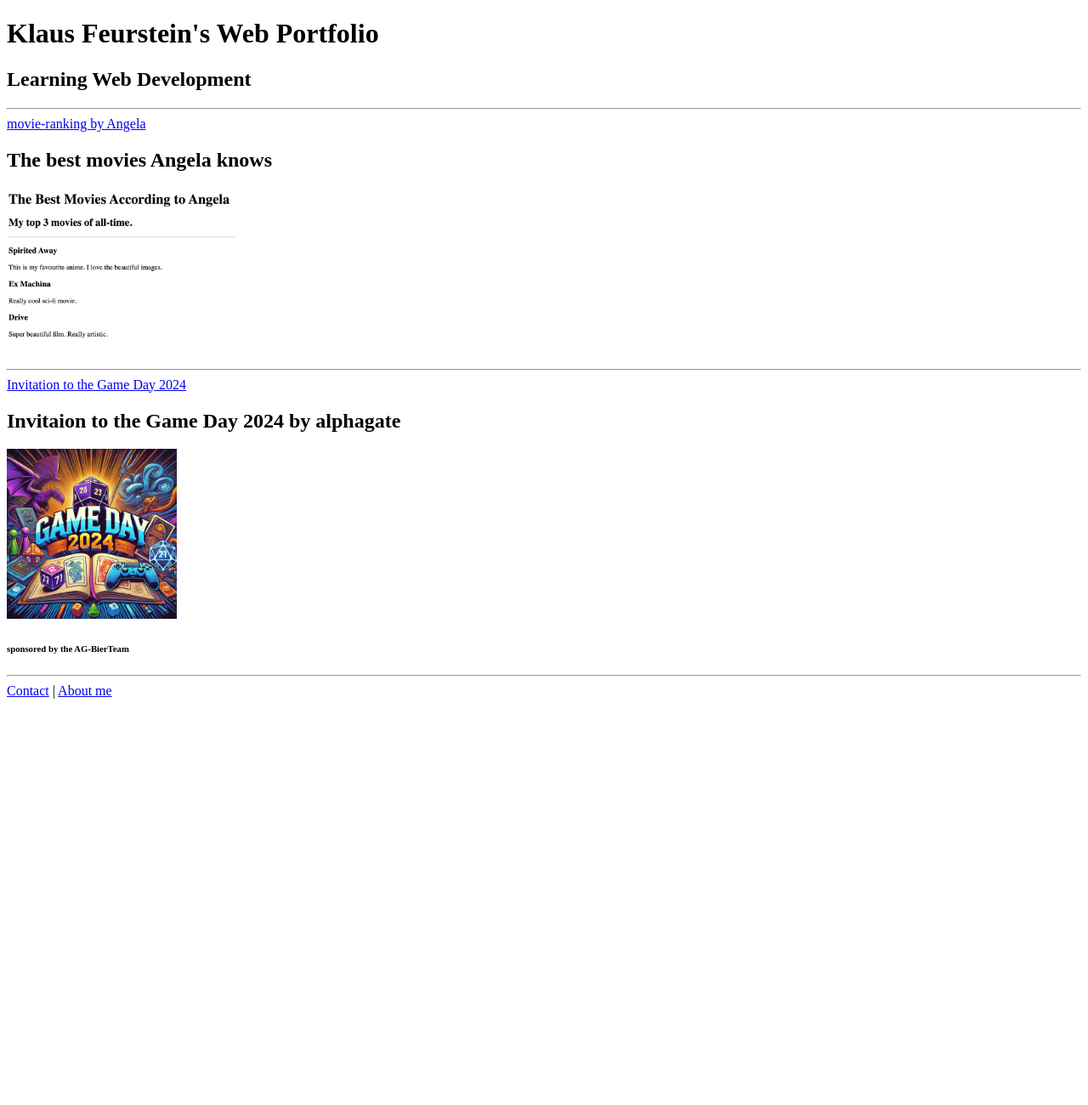
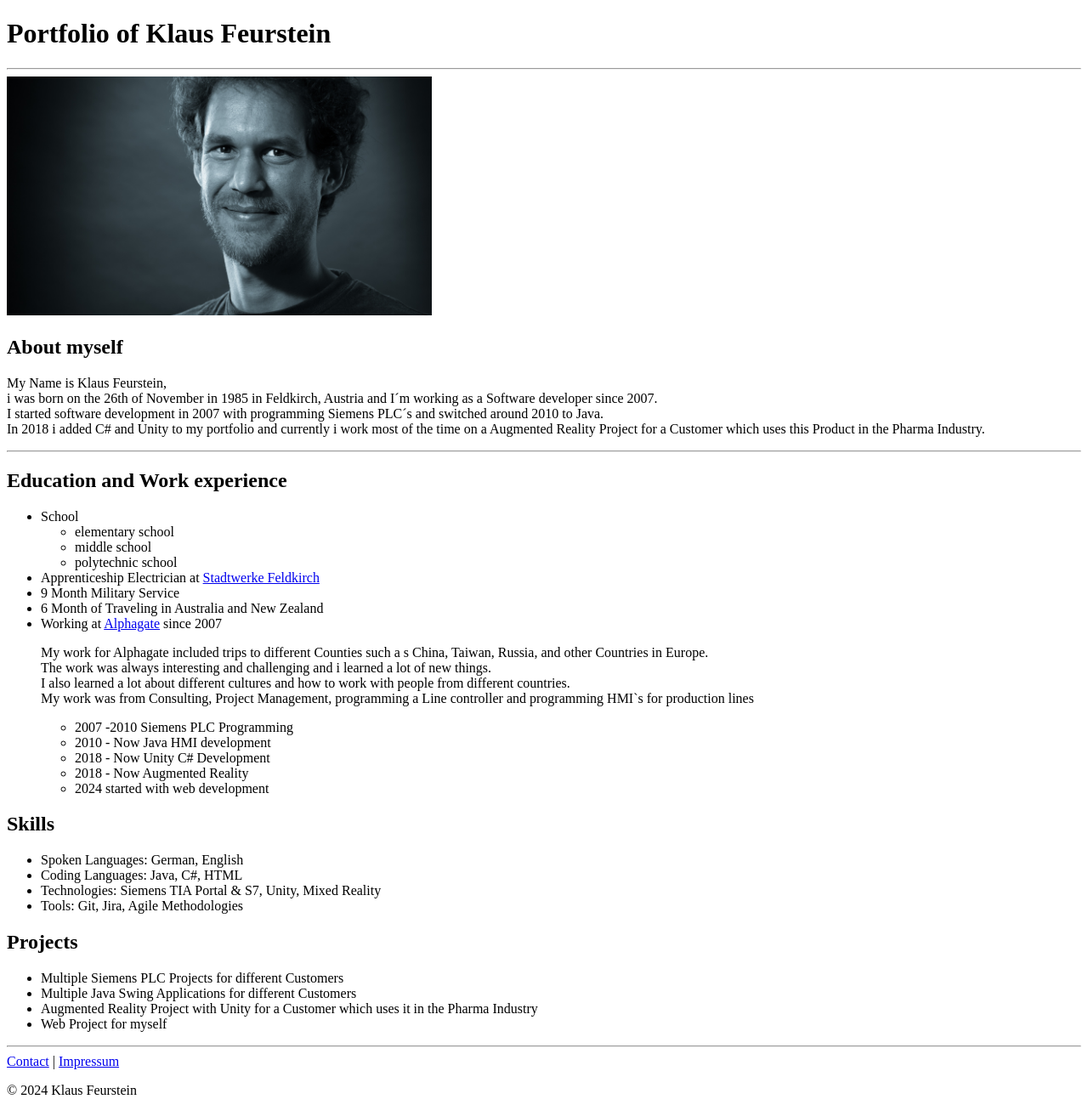
Before and after one commit to KlausFeurstein/html-portfolio, a plain HTML site: page index.html in a window 1280 px wide. Shown: the whole page at 85% size. Before the commit the page ends 830 px from the top, so only its background shows below. Drawn offline with Linux system fonts and the light colour scheme.

```diff
--- a/index.html
+++ b/index.html
@@ -1,45 +1,96 @@
 <!DOCTYPE html>
- <html lang="en">
-    <head>
-        <meta charset="UTF-8">
-        <title>Portfolio of Klaus Feurstein</title>
-    </head>
-    <body>
-        <h1>Klaus Feurstein's Web Portfolio</h1>
-        <h2>Learning Web Development</h2>
+<html lang="en">
+  <head>
+    <meta charset="UTF-8" />
+    <meta name="viewport" content="width=device-width, initial-scale=1.0" />
+    <title>Klaus Feurstein - Software Developer</title>
+  </head>
+  <body>
+    <h1>Portfolio of Klaus Feurstein</h1>
+    <hr />
+    <img
+      src="./assets/images/kfe.jpg"
+      alt="Image of Klaus Feurstein"
+      width="500"
+    />
 
-        <hr>
+    <h2>About myself</h2>
+    <p>
+      My Name is Klaus Feurstein, <br />i was born on the 26th of November in
+      1985 in Feldkirch, Austria and I´m working as a Software developer since
+      2007. <br />
+      I started software development in 2007 with programming Siemens PLC´s and
+      switched around 2010 to Java. <br />In 2018 i added C# and Unity to my
+      portfolio and currently i work most of the time on a Augmented Reality
+      Project for a Customer which uses this Product in the Pharma Industry.
+    </p>
+    <hr />
 
-        <a href="./public/movie-ranking.html"> movie-ranking by Angela</a>
+    <h2>Education and Work experience</h2>
 
-        <h2>The best movies Angela knows</h2>
-        <img src="./assets/images/movie-ranking.png" alt="Movie Ranking screenshots" height="200">
+    <ul>
+      <li>School</li>
+      <ul>
+        <li>elementary school</li>
+        <li>middle school</li>
+        <li>polytechnic school</li>
+      </ul>
+      <li>
+        Apprenticeship Electrician at
+        <a
+          href="https://www.stadtwerke-feldkirch.at/unsere-bereiche/elektrotechnik/elektroinstallationen"
+          >Stadtwerke Feldkirch</a
+        >
+      </li>
+      <li>9 Month Military Service</li>
+      <li>6 Month of Traveling in Australia and New Zealand</li>
+      <li>
+        Working at <a href="https://alphagate.eu"> Alphagate</a> since 2007
+      </li>
+      <p>
+        My work for Alphagate included trips to different Counties such a s
+        China, Taiwan, Russia, and other Countries in Europe. <br />
+        The work was always interesting and challenging and i learned a lot of
+        new things. <br />
+        I also learned a lot about different cultures and how to work with
+        people from different countries. <br />
+        My work was from Consulting, Project Management, programming a Line
+        controller and programming HMI`s for production lines
+      </p>
+      <ul>
+        <li>2007 -2010 Siemens PLC Programming</li>
+        <li>2010 - Now Java HMI development</li>
+        <li>2018 - Now Unity C# Development</li>
+        <li>2018 - Now Augmented Reality</li>
+        <li>2024 started with web development</li>
+      </ul>
+    </ul>
 
-        <hr>
+    <h2>Skills</h2>
 
-        <a href="public/gameday-invite.html"> Invitation to the Game Day 2024</a>
+    <ul>
+      <li>Spoken Languages: German, English</li>
+      <li>Coding Languages: Java, C#, HTML</li>
+      <li>Technologies: Siemens TIA Portal & S7, Unity, Mixed Reality</li>
+      <li>Tools: Git, Jira, Agile Methodologies</li>
+    </ul>
 
-        <h2>Invitaion to the Game Day 2024 by alphagate</h2>
-        <a href="https://alphagate.eu"><img src="./assets/images/Game Day.png" alt="Game Day Logo " height="200"></a>
-        <h6>sponsored by the AG-BierTeam</h6>
+    <h2>Projects</h2>
 
+    <ul>
+      <li>Multiple Siemens PLC Projects for different Customers</li>
+      <li>Multiple Java Swing Applications for different Customers</li>
+      <li>
+        Augmented Reality Project with Unity for a Customer which uses it in the
+        Pharma Industry
+      </li>
+      <li>Web Project for myself</li>
+    </ul>
+    <hr />
 
-        <hr>
-        <a href="./public/contact.html">Contact</a> | <a href="./public/about.html">About me</a>
-    </body>
+    <footer>
+      <a href="./contact.html">Contact</a> | <a href="./impressum.html">Impressum</a>
+      <p>© 2024 Klaus Feurstein</p>
+    </footer>
+  </body>
 </html>
-<!-- TODO 1: Create the HTML Boilerplate -->
-
-<!-- TODO 2: Add Your previous projects' HTML into the public folder -->
-
-<!-- TODO 3: Take screenshots of your project previews and add the images to the images folder -->
-
-<!-- TODO 4: Add titles/subtitles etc. -->
-
-<!-- TODO 5: Add a link to the project pages -->
-
-<!-- TODO 6: Add images to show the project previews
-HINT for TODO 6: You can use the height attribute set to 200 to make the image smaller:
-https://developer.mozilla.org/en-US/docs/Web/HTML/Element/img#attr-height -->
-
-<!-- TODO 7: Add the Contact Me and About Me page links -->
```
Also changed, not shown: contact.html (added, +24 -0 lines), impressum.html (added, +18 -0 lines), public/about.html (deleted, +0 -20 lines), public/contact.html (deleted, +0 -9 lines), public/gameday-invite.html (deleted, +0 -18 lines), public/movie-ranking.html (deleted, +0 -17 lines), solution.html (deleted, +0 -22 lines), assets/images/Game Day.png (deleted), assets/images/kfe.jpg (added), assets/images/movie-ranking.png (deleted), goal.png (deleted), klaus.html (deleted), 1 other file.
